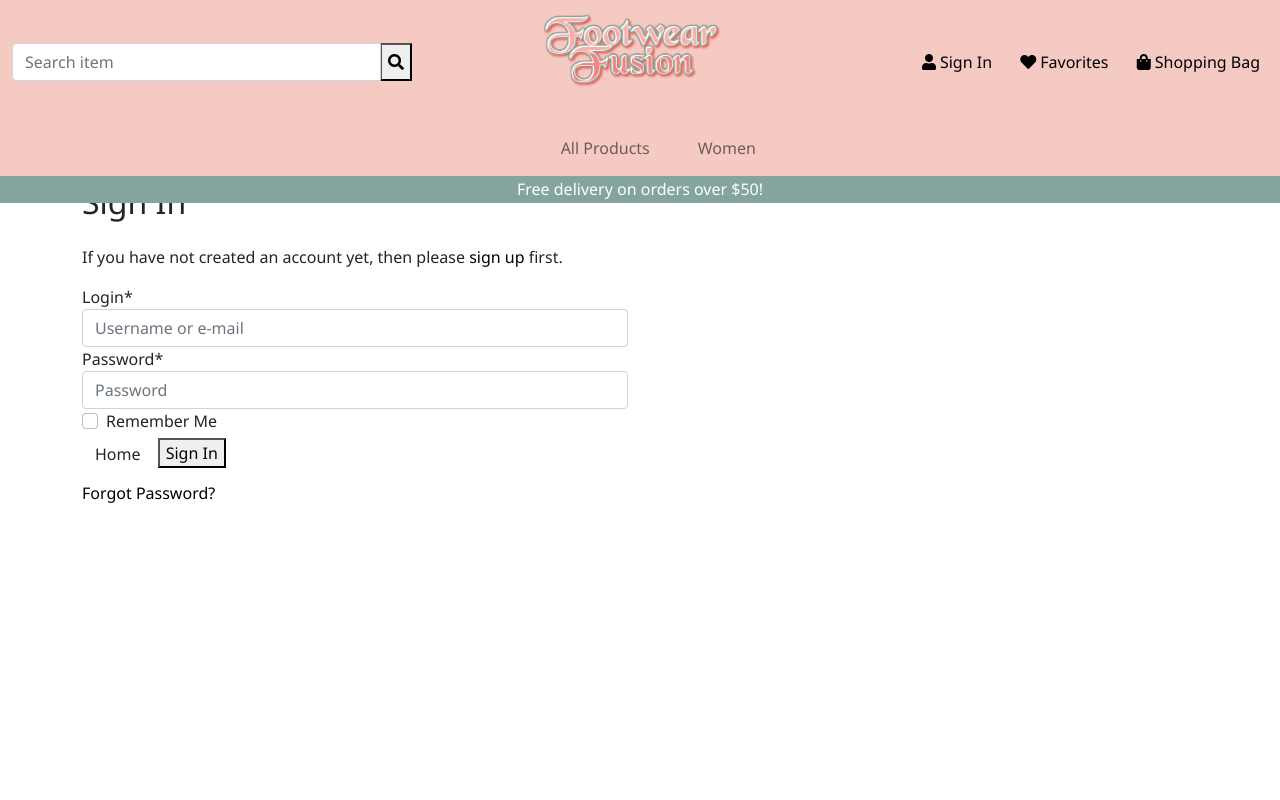
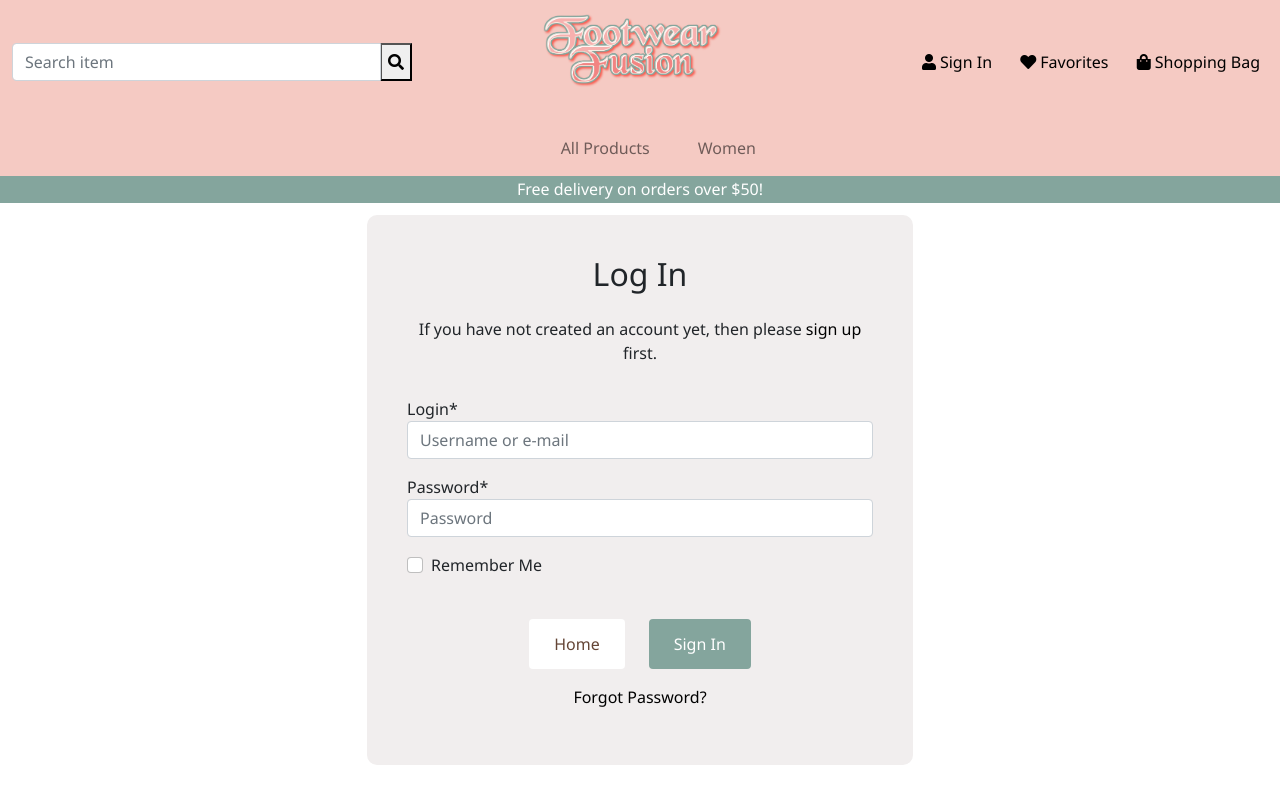
Before and after one commit to irebernardidev/Footwear-Fusion, a Django app: page /accounts/login/ in a window 1280 px wide. Run offline with Django 3.2, Linux system fonts and the light colour scheme; some libraries are stand-ins or nearby versions.

Commit message:
Updated Allauth Templates, Added Styling to Allauth Pages, and Performed Testing on Profile Features

```diff
--- a/profiles/templates/profiles/profile.html
+++ b/profiles/templates/profiles/profile.html
@@ -16,6 +16,7 @@
                     <h2 class="my-5 fw-bold">My Profile</h2>
                 </div>
             </div>
+            {{ profile }}
         </div>
     </section>
 {% endblock %}
--- a/static/css/base.css
+++ b/static/css/base.css
@@ -35,6 +35,12 @@ a {
     background-color: #84A59D;
     padding: 0.75rem 1.5rem;
     color: #fff;
+}
+
+.btn-brown-inverted {
+    background-color: #fff;
+    padding: 0.75rem 1.5rem;
+    color: #644536;
 }
 
 .nav-link {
@@ -149,6 +155,28 @@ select option[value=""] {
     color: #6c757d !important;
 }
 
+/* Allauth */
+.allauth-form-inner-content {
+    margin: 2rem auto;
+    padding: 2.5rem;
+    border-radius: 10px;
+    background-color: #f1eeee;
+}
+
+.allauth-form-inner-content p,
+.allauth-form-inner-content h2 {
+    text-align: center;
+}
+
+.allauth-form-inner-content .form-group {
+    padding-top: 1rem;
+}
+
+.allauth-form-inner-content .btn-allauth {
+    padding-top: 2.5rem;
+}
+
+
 /* --------- MEDIA QUERIES --------- */
 /* Adjust container width for extra-large (xl) screens */
 @media screen and (min-width: 1200px) {
--- a/templates/allauth/account/base.html
+++ b/templates/allauth/account/base.html
@@ -3,7 +3,7 @@
 {% block content %}
     <div class="navbar-offset"></div>
     <div class="container">
-        <div class="row">
+        <div class="row justify-content-center">
             <div class="col-6">
                 <div class="allauth-form-inner-content">
                     {% block inner_content %}
--- a/templates/allauth/account/login.html
+++ b/templates/allauth/account/login.html
@@ -7,7 +7,7 @@
 
 {% block inner_content %}
 
-<h2 class="mb-4">{% trans "Sign In" %}</h2>
+<h2 class="mb-4">{% trans "Log In" %}</h2>
 
 {% get_providers as socialaccount_providers %}
 
@@ -17,13 +17,10 @@ of your existing third party accounts. Or, <a href="{{ signup_url }}">sign up</a
     for a {{ site_name }} account and sign in below:{% endblocktrans %}</p>
 
     <div class="socialaccount_ballot">
-
       <ul class="socialaccount_providers">
         {% include "socialaccount/snippets/provider_list.html" with process="login" %}
       </ul>
-
       <div class="login-or">{% trans 'or' %}</div>
-
     </div>
 
     {% include "socialaccount/snippets/login_extra.html" %}
@@ -40,9 +37,11 @@ for a {{ site_name }} account and sign in below:{% endblocktrans %}</p>
       <input type="hidden" name="{{ redirect_field_name }}" value="{{ redirect_field_value }}" />
       <input type="hidden" name="next" value="{{ request.GET.next }}" />
     {% endif %}
-  <a class="btn btn-outline-black rounded-0" href="{% url 'home' %}">Home</a>
-  <button class="primaryAction" type="submit">{% trans "Sign In" %}</button>
-  <p class="mt-2">
+    <div class="d-flex justify-content-center btn-allauth">
+      <a class="btn btn-brown-inverted me-4" href="{% url 'home' %}">Home</a>
+      <button class="primaryAction btn btn-brown" type="submit">{% trans "Sign In" %}</button>
+    </div>
+    <p class="mt-3">
       <a class="button secondaryAction" href="{% url 'account_reset_password' %}">{% trans "Forgot Password?" %}</a>
     </p>
   </form>
--- a/templates/allauth/account/password_change.html
+++ b/templates/allauth/account/password_change.html
@@ -4,8 +4,9 @@
 
 {% block head_title %}{% trans "Change Password" %}{% endblock %}
 
-{% block content %}
-    <h1>{% trans "Change Password" %}</h1>
+{% block inner_content %}
+
+    <h2 class="mb-4">{% trans "Change Password" %}</h2>
 
     <form method="POST" action="{% url 'account_change_password' %}" class="password_change">
         {% csrf_token %}
--- a/templates/allauth/account/password_reset_done.html
+++ b/templates/allauth/account/password_reset_done.html
@@ -5,8 +5,9 @@
 
 {% block head_title %}{% trans "Password Reset" %}{% endblock %}
 
-{% block content %}
-    <h1>{% trans "Password Reset" %}</h1>
+{% block inner_content %}
+
+    <h2 class="logo-font mb-4">{% trans "Password Reset" %}</h2>
 
     {% if user.is_authenticated %}
     {% include "account/snippets/already_logged_in.html" %}
--- a/templates/allauth/account/password_reset_from_key_done.html
+++ b/templates/allauth/account/password_reset_from_key_done.html
@@ -3,7 +3,8 @@
 {% load i18n %}
 {% block head_title %}{% trans "Change Password" %}{% endblock %}
 
-{% block content %}
-    <h1>{% trans "Change Password" %}</h1>
+{% block inner_content %}
+
+    <h2 class="mb-4">{% trans "Change Password" %}</h2>
     <p>{% trans 'Your password is now changed.' %}</p>
 {% endblock %}
--- a/templates/allauth/account/verification_sent.html
+++ b/templates/allauth/account/verification_sent.html
@@ -4,8 +4,9 @@
 
 {% block head_title %}{% trans "Verify Your E-mail Address" %}{% endblock %}
 
-{% block content %}
-    <h1>{% trans "Verify Your E-mail Address" %}</h1>
+{% block inner_content %}
+
+    <h2 class="mb-4">{% trans "Verify Your E-mail Address" %}</h2>
 
     <p>{% blocktrans %}We have sent an e-mail to you for verification. Follow the link provided to finalize the signup process. Please contact us if you do not receive it within a few minutes.{% endblocktrans %}</p>
 
```
Also changed, not shown: profiles/views.py (+7 -2 lines), templates/allauth/account/account_inactive.html (+4 -3 lines), templates/allauth/account/email.html (+6 -4 lines), templates/allauth/account/email_confirm.html (+7 -5 lines), templates/allauth/account/logout.html (+11 -8 lines), templates/allauth/account/password_reset.html (+4 -3 lines), templates/allauth/account/password_reset_from_key.html (+5 -3 lines), templates/allauth/account/password_set.html (+5 -3 lines), templates/allauth/account/signup.html (+5 -3 lines), templates/allauth/account/signup_closed.html (+4 -3 lines), templates/allauth/account/verified_email_required.html (+5 -2 lines). Lines whose indentation alone changed are shown as unchanged.
